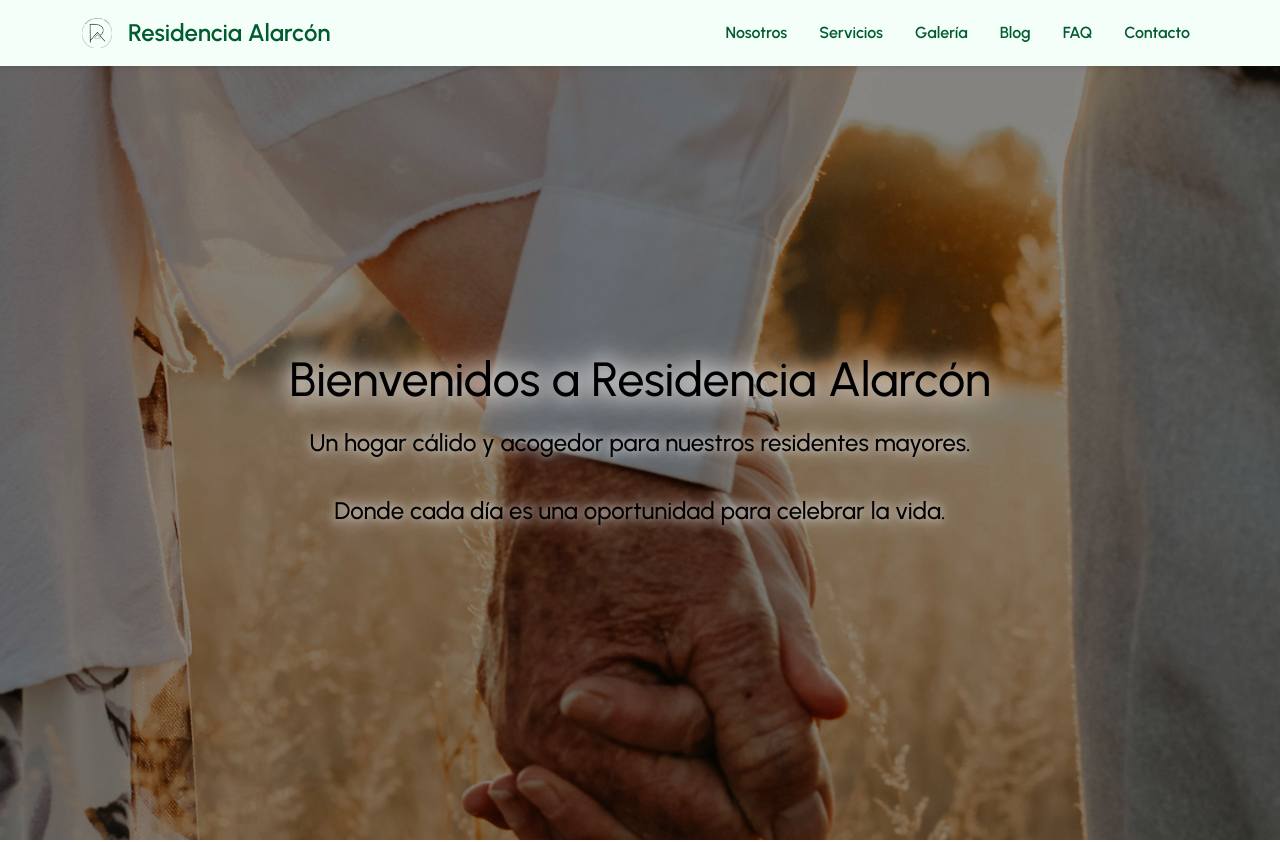
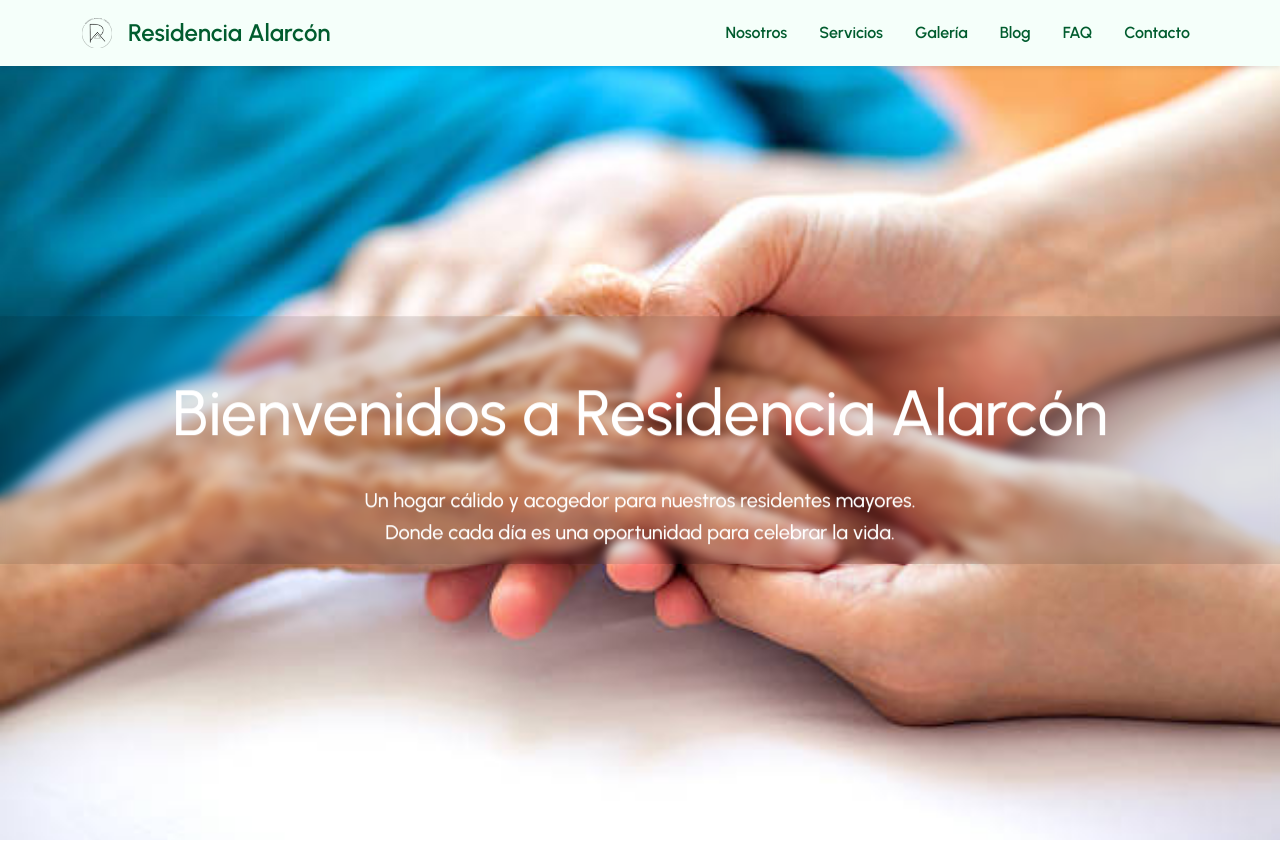
Before and after one commit to steph-d989/residencia_alarcon, a React (Vite) app in the folder client/: page / in a window 1280 px wide. Shown: the top 842 px of the page. Built offline with nearby package versions, Linux system fonts and the light colour scheme.

Commit message:
portada arreglada

```diff
--- a/client/src/components/Main/Home/Home.jsx
+++ b/client/src/components/Main/Home/Home.jsx
@@ -8,6 +8,7 @@ const Home = () => {
       <Container>
         <Row className="justify-content-center align-items-center h-100">
           <Col md={8} className="text-center">
+            <div className="text-background">
               <h1 className="home-title">Bienvenidos a Residencia Alarcón</h1>
               <p className="home-description">
                 Un hogar cálido y acogedor para nuestros residentes mayores.
@@ -15,6 +16,7 @@ const Home = () => {
               <p className="home-description">
                 Donde cada día es una oportunidad para celebrar la vida.
               </p>
+            </div>
           </Col>
         </Row>
       </Container>
--- a/client/src/styles/components/_Home.scss
+++ b/client/src/styles/components/_Home.scss
@@ -4,37 +4,48 @@
   display: flex;
   align-items: center;
   justify-content: center;
-  color: black;
+  color: white;
+  text-align: center;
   overflow: hidden;
 
+  /* Fondo de imagen */
   &-bg {
     position: absolute;
     top: 0;
     left: 0;
     width: 100%;
     height: 100%;
-    background-image: url('../assets/narissa-de-villiers-WmtpJcAPMco-unsplash.jpg');
+    background-image: url('../assets/Sobrecarga-en-el-cuidador-a.jpg');
     background-size: cover;
     background-position: center;
-    filter: brightness(0.6);
-    z-index: -1;
+    z-index: -2;
   }
 
-  &-title {
-    font-size: 3rem;
-    margin-bottom: 1rem;
-    text-shadow:
-      0 0 20px rgba(255, 255, 255, 0.9),
-      0 0 30px rgba(255, 255, 255, 0.7),
-      0 0 40px rgba(255, 255, 255, 0.5);
+  /* Franja translúcida más oscura y que ocupa todo el ancho */
+  .text-background {
+    position: absolute;
+    top: 50%;
+    left: 0;
+    transform: translateY(-50%);
+    width: 100%;
+    padding: 1rem;
+    background-color: rgba(0, 0, 0, 0.1); /* Fondo oscuro y translúcido */
+    backdrop-filter: blur(5px); /* Efecto de desenfoque */
   }
 
+  /* Estilos para el título */
+  &-title {
+    font-size: 4rem;
+    font-weight: 500; /* Peso más ligero */
+    margin-bottom: 2rem; /* Separación mayor entre frases */
+    color: white;
+  }
+
+  /* Estilos para las descripciones */
   &-description {
-    font-size: 1.5rem;
-    margin-bottom: 2rem;
-    text-shadow:
-      0 0 10px rgba(255, 255, 255, 0.8),
-      0 0 20px rgba(255, 255, 255, 0.6),
-      0 0 30px rgba(255, 255, 255, 0.4);
+    font-size: 1.25rem;
+    margin: 0;
+    color: white;
+    line-height: 1.6;
   }
 }
```
Also changed, not shown: client/src/assets/Sobrecarga-en-el-cuidador-a.jpg (added), client/src/assets/manos_portada.jpg (added). Lines whose indentation alone changed are shown as unchanged.
